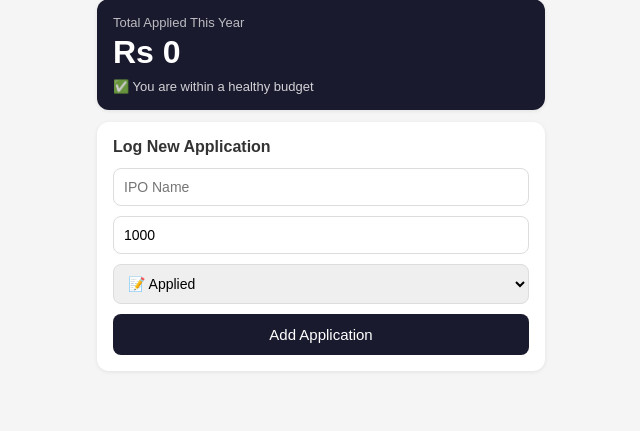
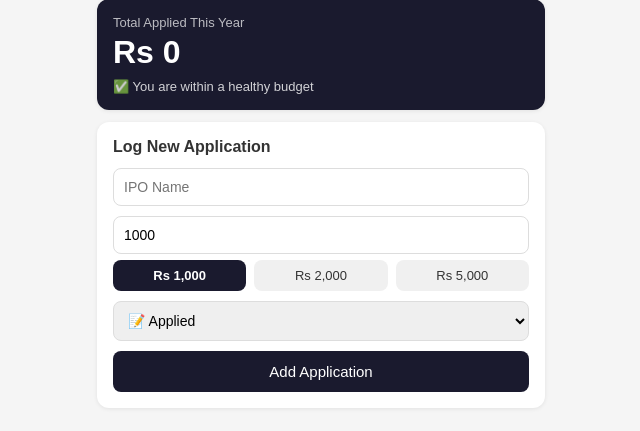
Before and after one commit to sumitcdyconnect-arch/nepse-ipo-screener, a Flask app: page /tracker in a window 1280 px wide. Shown: the part 128-559 px from the top of the page, without its empty margins (319-959 px from the left). Run offline with Flask 3, Linux system fonts and the light colour scheme.

Commit message:
added add to tracker ft, made amount box changes

```diff
--- a/templates/base.html
+++ b/templates/base.html
@@ -78,11 +78,11 @@
             </div>
 
             <div id="registerForm" style="display:none;">
-                <input id="reg_username" placeholder="Username" autocomplete="username"
+                <input id="reg_username" name="username" placeholder="Username" autocomplete="username"
                     style="width:100%; padding:10px; border:1px solid #ddd; border-radius:8px; margin-bottom:10px; font-size:14px;">
-                <input id="reg_phone" placeholder="Phone Number" autocomplete="tel"
+                <input id="reg_phone" name="phone" placeholder="Phone Number" autocomplete="tel"
                     style="width:100%; padding:10px; border:1px solid #ddd; border-radius:8px; margin-bottom:10px; font-size:14px;">
-                <input id="reg_password" type="password" placeholder="Password" autocomplete="new-password"
+                <input id="reg_password" name="password" type="password" placeholder="Password" autocomplete="new-password"
                     style="width:100%; padding:10px; border:1px solid #ddd; border-radius:8px; margin-bottom:10px; font-size:14px;">
                 <button onclick="submitRegister()"
                     style="width:100%; padding:12px; background:#1a1a2e; color:white; border:none; border-radius:8px; font-size:15px; cursor:pointer;">
--- a/templates/index.html
+++ b/templates/index.html
@@ -65,6 +65,12 @@
                 <div style="font-size:14px; color:{% if ipo.is_good %}#2e7d32{% else %}#c62828{% endif %}; font-weight:bold;">{{ ipo.reason }}</div>
                 {% if ipo.verdict %}<div style="font-size:13px; color:#555; margin-top:6px;">{{ ipo.verdict }}</div>{% endif %}
             </div>
+
+            <!-- Track This IPO Button -->
+            <a href="/tracker?ipo={{ ipo.name }}"
+                style="display:block; width:100%; padding:12px; background:#2e7d32; color:white; border:none; border-radius:8px; font-size:15px; cursor:pointer; text-align:center; text-decoration:none; margin-bottom:12px;">
+                📝 Add to Tracker
+            </a>
 
             {% if ipo.vision %}
             <div style="margin-bottom:12px;">
--- a/templates/ipo_detail.html
+++ b/templates/ipo_detail.html
@@ -39,6 +39,12 @@
 </div>
 {% endif %}
 
+<!-- Track This IPO Button -->
+<a href="/tracker?ipo={{ ipo.name }}"
+    style="display:block; width:100%; padding:12px; background:#2e7d32; color:white; border:none; border-radius:8px; font-size:15px; cursor:pointer; text-align:center; text-decoration:none; margin-bottom:12px;">
+    📝 Add to Tracker
+</a>
+
 {% if ipo.vision %}
 <div class="card">
     <div style="font-size:11px; color:#999; font-weight:bold; margin-bottom:8px;">🏢 COMPANY</div>
--- a/templates/tracker.html
+++ b/templates/tracker.html
@@ -14,9 +14,26 @@
     <div style="font-weight:bold; margin-bottom:12px;">Log New Application</div>
     <input id="ipo_name" placeholder="IPO Name" autocomplete="off"
         style="width:100%; padding:10px; border:1px solid #ddd; border-radius:8px; margin-bottom:10px; font-size:14px;">
-    <input id="amount" type="number" placeholder="Amount (Rs)" autocomplete="off"
+
+    <input id="amount" type="number" autocomplete="off"
         value="1000" min="1000" step="1000"
-        style="width:100%; padding:10px; border:1px solid #ddd; border-radius:8px; margin-bottom:10px; font-size:14px;">
+        style="width:100%; padding:10px; border:1px solid #ddd; border-radius:8px; margin-bottom:6px; font-size:14px;">
+
+    <div style="display:flex; gap:8px; margin-bottom:10px;">
+        <button type="button" onclick="setAmount(1000)"
+            style="flex:1; padding:8px; background:#f0f0f0; border:none; border-radius:8px; font-size:13px; cursor:pointer;" id="chip-1000">
+            Rs 1,000
+        </button>
+        <button type="button" onclick="setAmount(2000)"
+            style="flex:1; padding:8px; background:#f0f0f0; border:none; border-radius:8px; font-size:13px; cursor:pointer;" id="chip-2000">
+            Rs 2,000
+        </button>
+        <button type="button" onclick="setAmount(5000)"
+            style="flex:1; padding:8px; background:#f0f0f0; border:none; border-radius:8px; font-size:13px; cursor:pointer;" id="chip-5000">
+            Rs 5,000
+        </button>
+    </div>
+
     <select id="status"
         style="width:100%; padding:10px; border:1px solid #ddd; border-radius:8px; margin-bottom:10px; font-size:14px;">
         <option value="Applied">📝 Applied</option>
@@ -24,6 +41,7 @@
         <option value="Not Allotted">❌ Not Allotted</option>
         <option value="Not Allotted - Money Returned">💸 Not Allotted — Money Returned</option>
     </select>
+    <input type="password" style="display:none;" autocomplete="new-password">
     <button onclick="handleAdd()"
         style="width:100%; padding:12px; background:#1a1a2e; color:white; border:none; border-radius:8px; font-size:15px; cursor:pointer;">
         Add Application
@@ -137,5 +155,27 @@ async function deleteApp(id) {
     const res = await fetch('/tracker/delete/' + id, { method: 'POST' });
     if (res.ok) document.getElementById('card-' + id).remove();
 }
+
+function setAmount(val) {
+    document.getElementById('amount').value = val;
+    document.querySelectorAll('[id^="chip-"]').forEach(b => {
+        b.style.background = '#f0f0f0';
+        b.style.color = '#333';
+        b.style.fontWeight = 'normal';
+    });
+    document.getElementById('chip-' + val).style.background = '#1a1a2e';
+    document.getElementById('chip-' + val).style.color = 'white';
+    document.getElementById('chip-' + val).style.fontWeight = 'bold';
+}
+
+// Pre-fill IPO name from URL parameter
+window.onload = function() {
+    setAmount(1000);
+    const params = new URLSearchParams(window.location.search);
+    const ipoName = params.get('ipo');
+    if (ipoName) {
+        document.getElementById('ipo_name').value = ipoName;
+    }
+}
 </script>
 {% endblock %}
```
